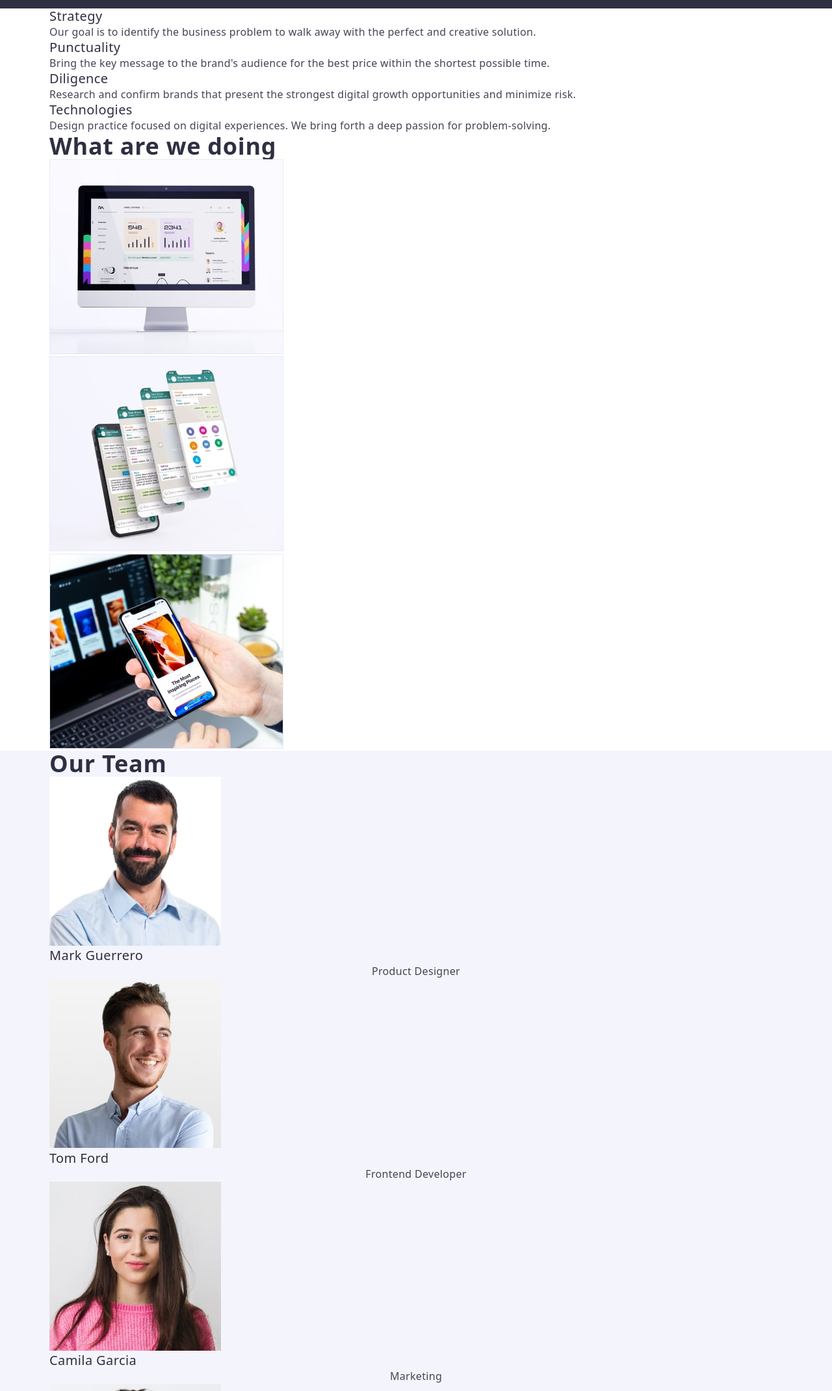
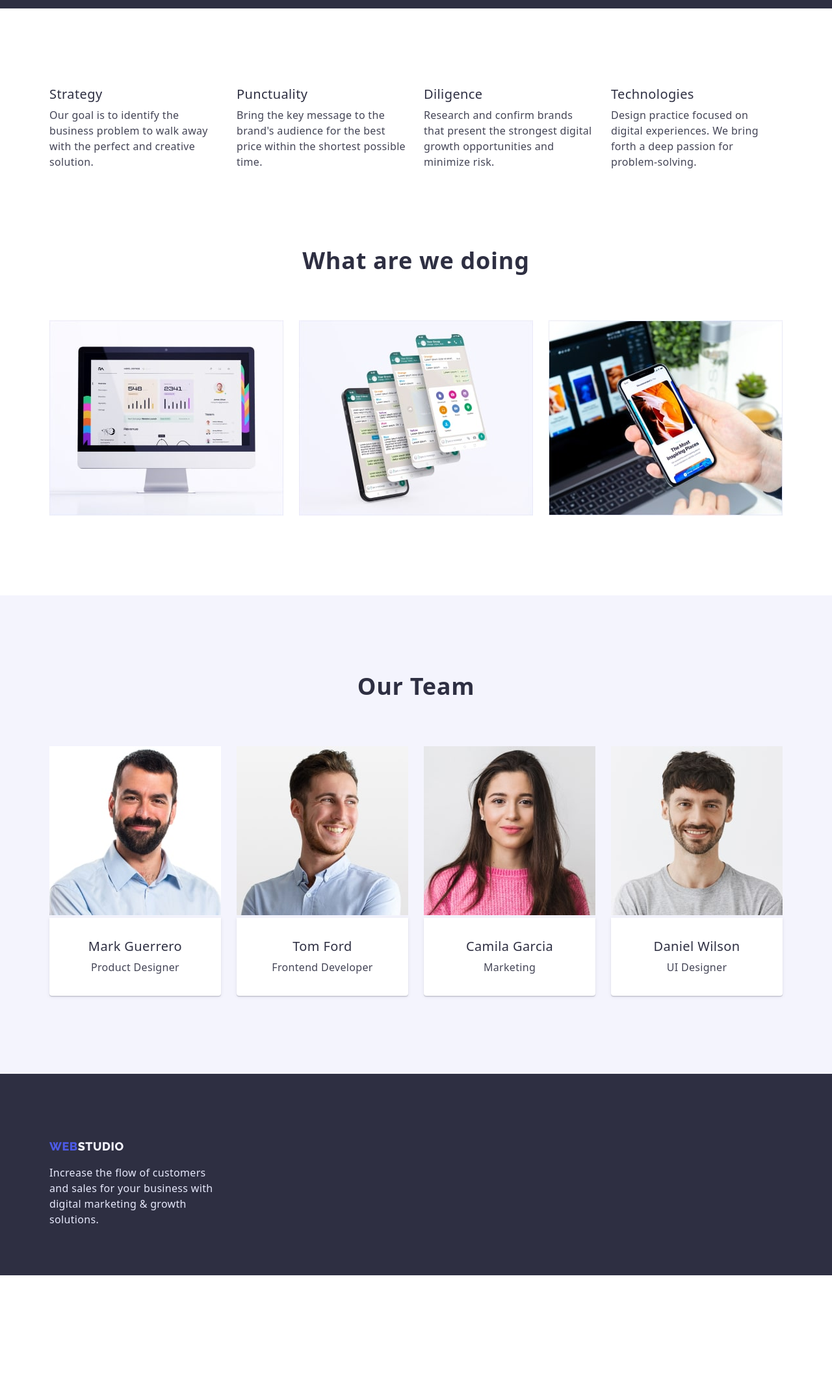
Before and after one commit to darkf1rst/goit-markup-hw-03, a plain HTML site: page index.html in a window 1280 px wide. Shown: the part 660-2800 px from the top of the page at 65% size. After the commit the page ends 2622 px from the top, so only its background shows below. Drawn offline with nearby package versions, Linux system fonts and the light colour scheme.

Commit message:
first page

```diff
--- a/css/styles.css
+++ b/css/styles.css
@@ -64,7 +64,7 @@ a {
 /* header */
 
 .header {
-  border-bottom: 1px solid #e7e9fc;
+  border-bottom: 1px solid var(--secondary-background-btn-color);
 }
 
 .header-span {
@@ -147,6 +147,7 @@ a {
   text-align: center;
 }
 .hero-title {
+  padding-bottom: 48px;
   font-weight: 700;
   font-size: 56px;
   line-height: 1.07;
@@ -155,6 +156,11 @@ a {
   color: var(--secondary-title-color);
 }
 .hero-btn {
+  display: flex;
+  flex-direction: row;
+  align-items: flex-start;
+  padding: 16px 32px;
+  gap: 10px;
   background: var(--main-button-color);
   box-shadow: 0px 4px 4px var(--main-boxshadow-color);
   border-radius: 4px;
@@ -162,11 +168,11 @@ a {
   display: block;
   margin: 0 auto;
 }
+.hero-section-container {
+  padding-top: 188px;
+}
 .hero-container {
-  display: block;
-  max-width: 528px;
-  max-height: 120px;
-  margin: 0 auto;
+  max-width: 545px;
   text-align: center;
 }
 .hero-btn:focus,
@@ -188,12 +194,24 @@ a {
 }
 
 /* section2 */
-
+.section-2-container {
+  padding-top: 120px;
+  padding-bottom: 0;
+}
 .section-2-list {
+  display: flex;
 }
 .section-2-list-items {
+  padding-right: 24px;
+}
+.section-2-list-items:last-child {
+  padding-right: 0;
 }
 .section-2-list-title {
+  margin: 0 auto;
+  display: block;
+  text-align: left;
+  padding-bottom: 8px;
   font-weight: 500;
   font-size: 20px;
   line-height: 1.2;
@@ -201,8 +219,9 @@ a {
   color: var(--main-title-color);
 }
 .section-2-list-text {
+  max-width: 264px;
   font-size: 16px;
-  line-height: 1.5;
+  line-height: 24px;
   letter-spacing: 0.02em;
   color: var(--secondary-link-color);
 }
@@ -210,11 +229,19 @@ a {
 /* section3 */
 
 .section-3-title {
+  padding-top: 120px;
+  margin-bottom: 72px;
+  text-align: center;
   font-weight: 700;
   font-size: 36px;
   line-height: 1.11;
   letter-spacing: 0.02em;
   color: var(--main-title-color);
+}
+.section-3-list {
+  display: flex;
+  gap: 24px;
+  padding-bottom: 120px;
 }
 
 /* Our team */
@@ -223,6 +250,9 @@ a {
   background-color: var(--main-background-color);
 }
 .team-title {
+  text-align: center;
+  padding-top: 120px;
+  margin-bottom: 72px;
   font-weight: 700;
   font-size: 36px;
   line-height: 1.11;
@@ -231,10 +261,16 @@ a {
   color: var(--main-title-color);
 }
 .team-list {
+  display: flex;
+  gap: 24px;
 }
 .team-list-object {
+  width: calc((100%- 72px) / 3);
+  padding-bottom: 120px;
 }
 .team-list-subtitle {
+  margin-bottom: 8px;
+  text-align: center;
   font-weight: 500;
   font-size: 20px;
   line-height: 1.2;
@@ -248,11 +284,23 @@ a {
   letter-spacing: 0.02em;
   color: var(--secondary-link-color);
 }
+.team-list-name {
+  background: #ffffff;
+  box-shadow: 0px 1px 6px rgba(46, 47, 66, 0.08),
+    0px 1px 1px rgba(46, 47, 66, 0.16), 0px 2px 1px rgba(46, 47, 66, 0.08);
+  border-radius: 0px 0px 4px 4px;
+  padding: 32px;
+}
 
 /* footer */
 
 .footer {
   background-color: var(--main-title-color);
+  height: 310px;
+}
+.footer-container {
+  display: block;
+  padding-top: 100px;
 }
 .foooter-link {
   font-family: "Raleway";
@@ -264,6 +312,9 @@ a {
   color: var(--main-background-color);
 }
 .footer-description {
+  margin-top: 16px;
+  width: 264px;
+  display: block;
   font-size: 16px;
   line-height: 1.5;
   letter-spacing: 0.02em;
--- a/index.html
+++ b/index.html
@@ -59,7 +59,7 @@
     <main>
       <!-- Hero section -->
 
-      <section class="hero-section">
+      <section class="hero-section hero-section-container">
         <div class="container hero-container">
           <h1 class="hero-title">Effective Solutions for Your Business</h1>
           <button type="button" class="hero-btn btn">Order Service</button>
@@ -69,7 +69,7 @@
       <!-- section 2 -->
 
       <section>
-        <div class="container">
+        <div class="container section-2-container">
           <h2 class="visually-hidden">hidden</h2>
           <ul class="section-2-list">
             <li class="section-2-list-items">
@@ -107,8 +107,8 @@
       <section>
         <div class="container">
           <h2 class="section-3-title">What are we doing</h2>
-          <ul>
-            <li>
+          <ul class="section-3-list">
+            <li class="section-3-list-object">
               <img
                 src="./images/computer.jpg"
                 alt="computer"
@@ -116,7 +116,7 @@
                 width="360"
               />
             </li>
-            <li>
+            <li class="section-3-list-object">
               <img
                 src="./images/screen.jpg"
                 alt="phone screen"
@@ -124,7 +124,7 @@
                 width="360"
               />
             </li>
-            <li>
+            <li class="section-3-list-object">
               <img
                 src="./images/hand.jpg"
                 alt="phone"
@@ -139,39 +139,46 @@
       <!-- Our team -->
 
       <section class="team">
-        <div class="container">
+        <div class="container team-container">
           <h2 class="team-title">Our Team</h2>
           <ul class="team-list">
             <li class="team-list-object">
               <img src="./images/foto.jpg" alt="Man" width="264" />
+              <div class="team-list-name">
                 <h3 class="team-list-subtitle">Mark Guerrero</h3>
                 <p class="team-list-description">Product Designer</p>
+              </div>
             </li>
             <li class="team-list-object">
               <img src="./images/foto1.jpg" alt="Man" width="264" />
+              <div class="team-list-name">
                 <h3 class="team-list-subtitle">Tom Ford</h3>
                 <p class="team-list-description">Frontend Developer</p>
+              </div>
             </li>
             <li class="team-list-object">
               <img src="./images/foto2.jpg" alt="Women" width="264" />
+              <div class="team-list-name">
                 <h3 class="team-list-subtitle">Camila Garcia</h3>
                 <p class="team-list-description">Marketing</p>
+              </div>
             </li>
             <li class="team-list-object">
               <img src="./images/foto3.jpg" alt="Man" width="264" />
+              <div class="team-list-name">
                 <h3 class="team-list-subtitle">Daniel Wilson</h3>
                 <p class="team-list-description">UI Designer</p>
+              </div>
             </li>
           </ul>
         </div>
       </section>
     </main>
     <footer class="footer">
-      <div class="container">
+      <div class="container footer-container">
         <a href="./index.html" class="foooter-link"
           ><span class="header-span">Web</span>Studio</a
         >
-
         <p class="footer-description">
           Increase the flow of customers and sales for your business with
           digital marketing & growth solutions.
```
Also changed, not shown: portfolio.html (+1 -1 lines). Lines whose indentation alone changed are shown as unchanged.
